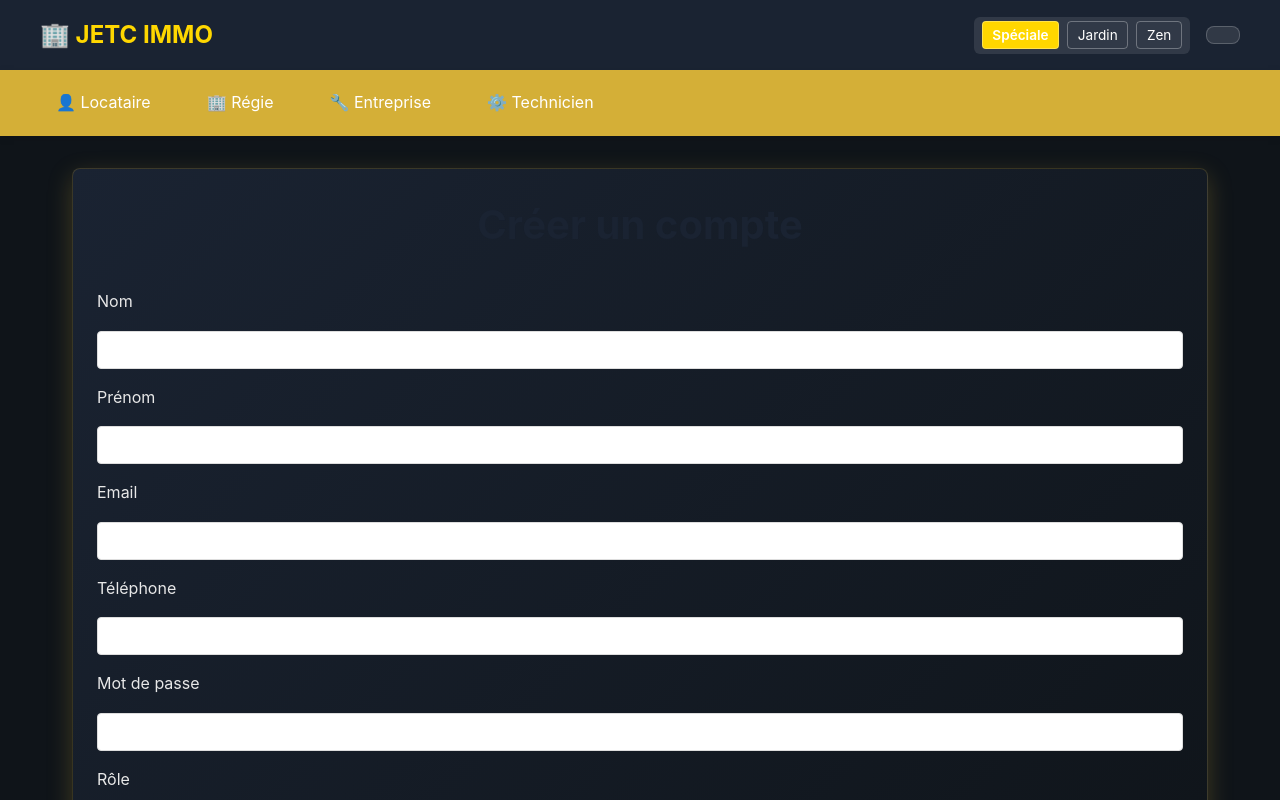
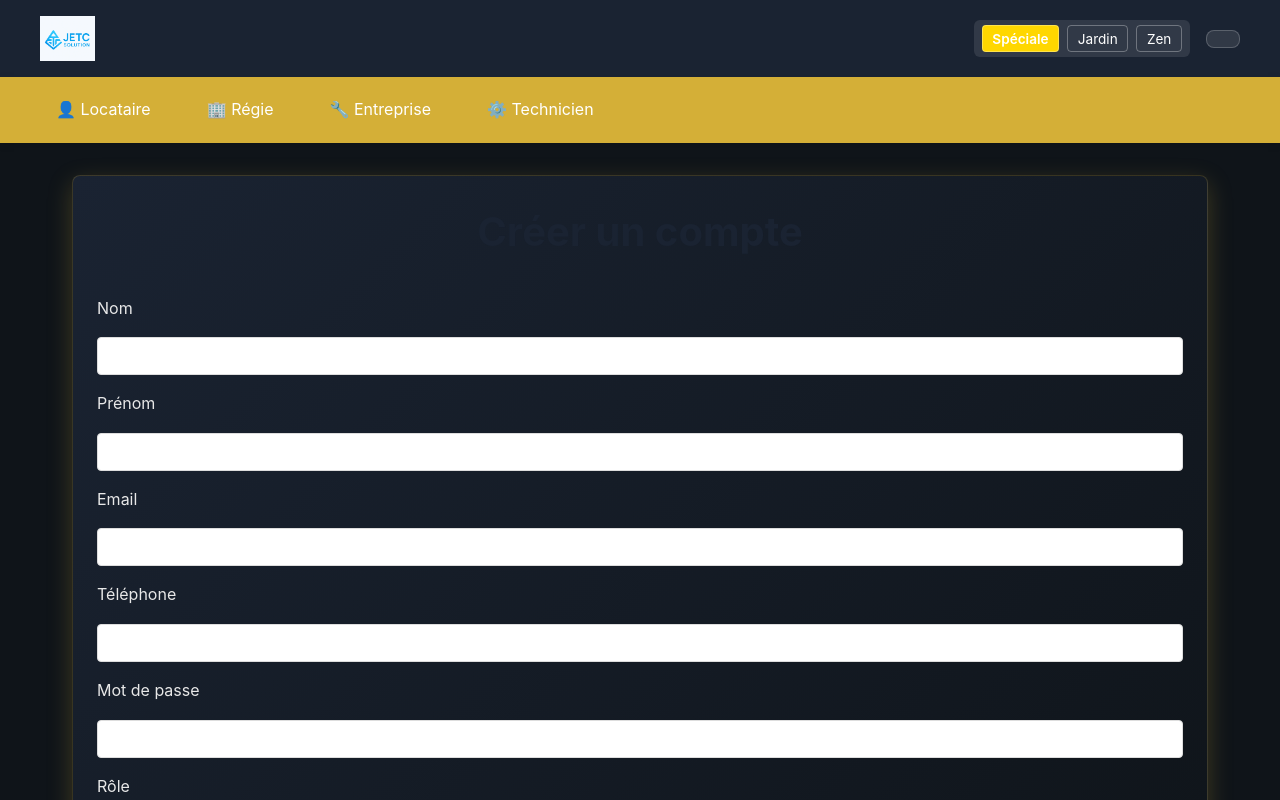
Before and after one commit to johnnyfleury87-ctrl/JETC_Immo, a Next.js app: page /register in a window 1280 px wide. Shown: the top 800 px of the page. Built offline with nearby package versions, Linux system fonts and the light colour scheme; no server answers.

Commit message:
feat(branding): use official JETC logo in header across all pages

```diff
--- a/components/Layout.js
+++ b/components/Layout.js
@@ -39,11 +39,10 @@ export default function Layout({ children }) {
           }}
         >
           <Link href="/" style={{ textDecoration: "none" }}>
-            <h1
+            <div
               style={{
-                margin: 0,
-                fontSize: "1.5rem",
-                color: "var(--accent)",
+                display: "flex",
+                alignItems: "center",
                 cursor: "pointer",
                 transition: "transform 0.2s ease, opacity 0.2s ease",
               }}
@@ -56,8 +55,29 @@ export default function Layout({ children }) {
                 e.currentTarget.style.opacity = "1";
               }}
             >
-              🏢 JETC IMMO
-            </h1>
+              <img
+                src="/branding/jetc/logo.png"
+                alt="JETC IMMO"
+                style={{
+                  height: "45px",
+                  objectFit: "contain",
+                }}
+                onError={(e) => {
+                  e.target.style.display = 'none';
+                  e.target.nextSibling.style.display = 'flex';
+                }}
+              />
+              <h1
+                style={{
+                  display: "none",
+                  margin: 0,
+                  fontSize: "1.5rem",
+                  color: "var(--accent)",
+                }}
+              >
+                🏢 JETC IMMO
+              </h1>
+            </div>
           </Link>
 
           <div style={{ display: "flex", gap: "1rem", alignItems: "center" }}>
```
Also changed, not shown: pages/index.js (+4 -3 lines).
